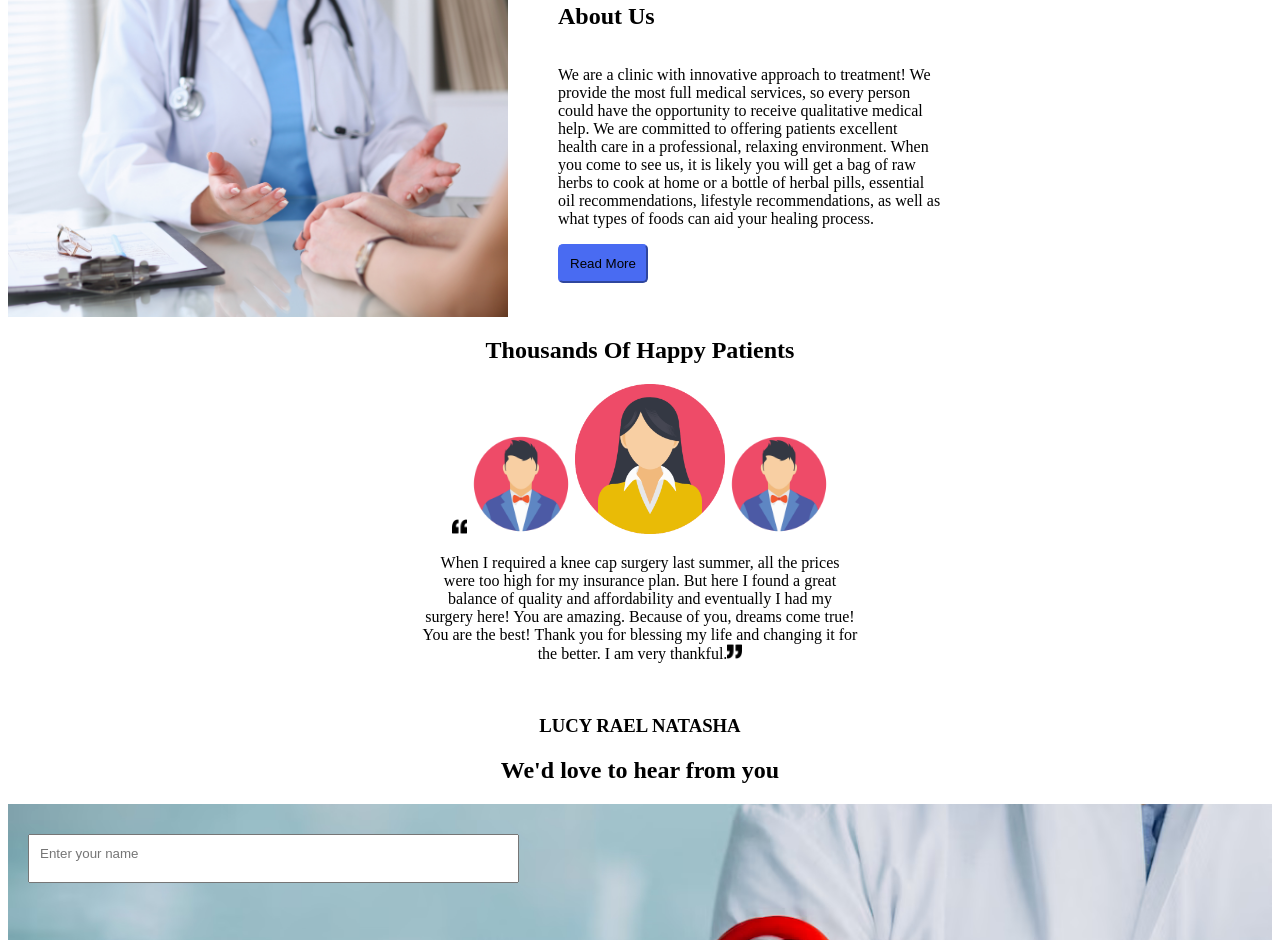
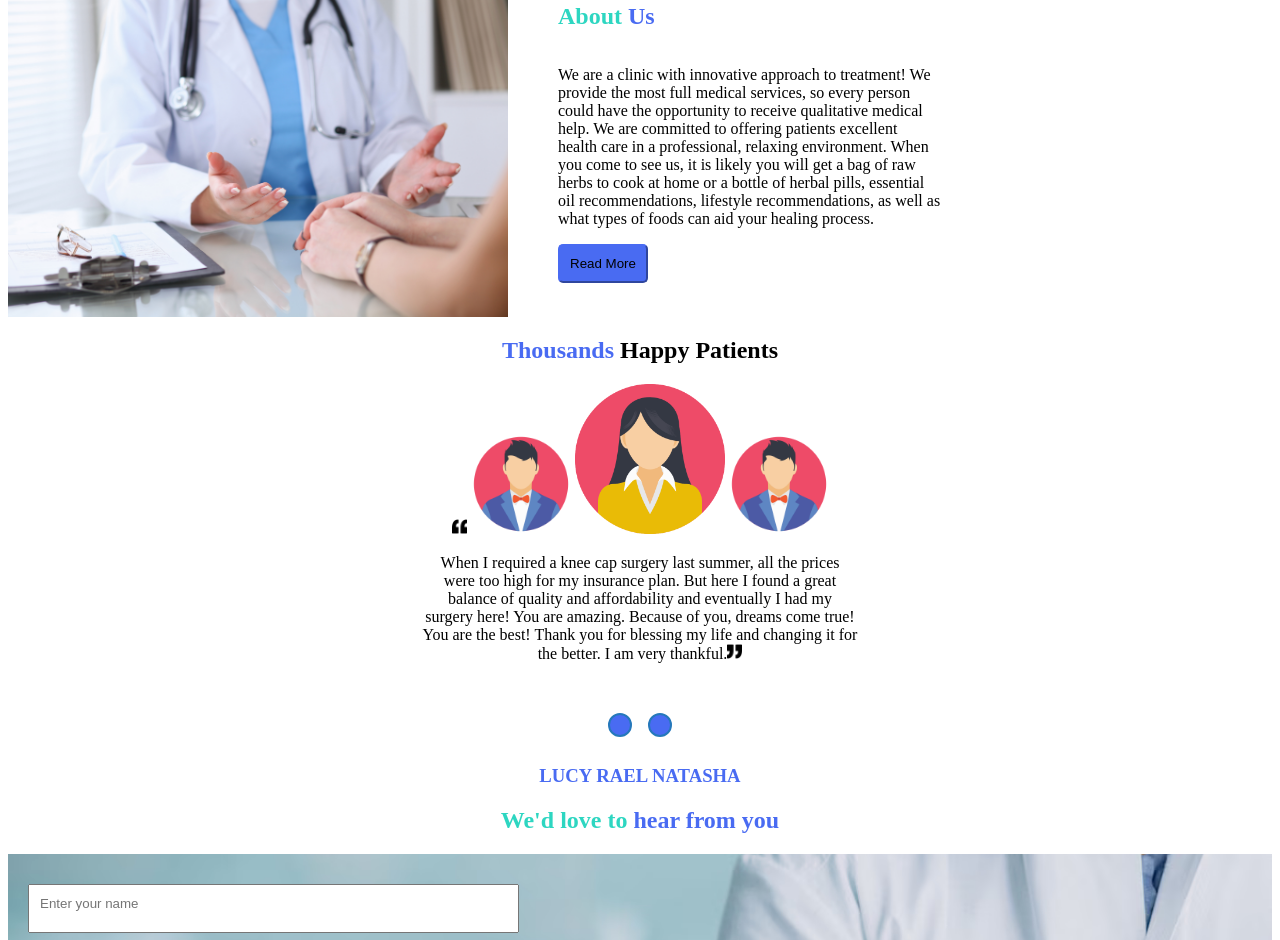
Before and after one commit to larry6033/medic_care, a plain HTML site: page index.html in a window 1280 px wide. Shown: the part 1216-2156 px from the top of the page. Drawn offline with Linux system fonts and the light colour scheme.

Commit message:
gave colors to the intended areas

```diff
--- a/css/style.css
+++ b/css/style.css
@@ -21,12 +21,14 @@
   margin-right:20px;
   border-color:#496BF2;
 border-radius: 5px;
+cursor:pointer;
 }
 .h2{
   background-color:#2DD6C1;
   padding:20px;
   border-color:#2DD6C1;
   border-radius: 5px;
+  cursor:pointer;
 }
 .larry{
   border-color: transparent;
@@ -103,6 +105,7 @@ margin:20px;
   border-radius: 4px;
   padding:10px 50px;
   margin-left: 20px;
+  cursor:pointer;
 }
 .word{
   width:25%;
@@ -110,3 +113,25 @@ margin:20px;
 .leo{
   display:flex;
 }
+.Testimonials-circle{
+  border-color:#496BF2;
+  background-color: #496BF2;
+width:20px;
+border:2px solid rgb(37, 120, 187);
+border-radius:50%;
+display:inline-block;
+margin:6px;
+height:20px;
+}
+.circle{
+  margin: 10px 150px;
+}
+.box{
+  color:#2DD6C1;
+}
+.ambulance{
+  color:#496BF2;
+}
+.ward{
+  color:#496BF2;
+}
--- a/index.html
+++ b/index.html
@@ -7,7 +7,7 @@
 
 <nav class="hero">
  <ul class="list">
-<li> Home </li>
+<li class="ward"> Home </li>
 <li> About Us </li>
 <li> Product </li>
 <li> Testimonials </li>
@@ -50,7 +50,7 @@ relative to absolutely any age or severity level. Our<br>
 <section>
     <img src="images/medical-clinic.jpg" width="500px" class="montana">
     <div class="demo">
-    <h1>About Us </h1>
+    <h1><span class="box">About</span><span class="ambulance"> Us </span></h1>
     <p class="power"> We are a clinic with innovative approach to treatment! We<br>
         provide the most full medical services, so every person<br>
         could have the opportunity to receive qualitative medical<br>
@@ -65,7 +65,7 @@ relative to absolutely any age or severity level. Our<br>
 </section>
 <section class="clearfix"></section>
 <section class="happy">
-<h2>Thousands Of Happy Patients</h2>
+<h2><span class="ambulance">Thousands </span> Happy Patients</h2>
 <img src="images/quotation-mark (1).png" width="15px">
 <img src="images/male-profile.png" width="100px">
 <img src="images/female-profile.png" width="150px">
@@ -77,8 +77,13 @@ relative to absolutely any age or severity level. Our<br>
     surgery here! You are amazing. Because of you, dreams come true!<br>
     You are the best! Thank you for blessing my life and changing it for<br>
     the better. I am very thankful.<img src="images/quotation-right-mark.png" width="15px"></p><br>
-<h3> LUCY RAEL NATASHA</h3>
-    <h2>We'd love to hear from you </h2>
+    <div class="circle">
+    <div class="Tesimonials-circle"></div>
+    <div class="Testimonials-circle"></div>
+    <div class="Testimonials-circle"></div>
+    </div>
+<h3> <span class="ambulance">LUCY RAEL NATASHA</span></h3>
+    <h2><span class="box">We'd love to</span> <span class="ambulance">hear from you </span></h2>
 </section>
 <div class="back">
     <div>
```
